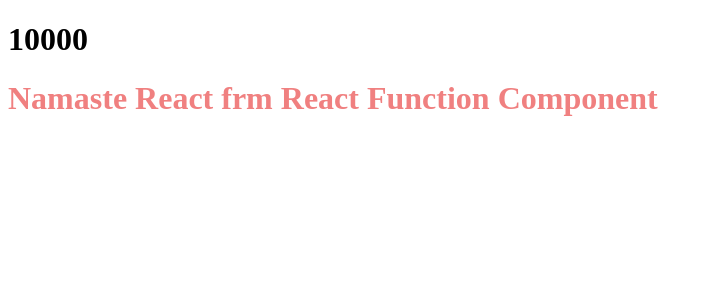
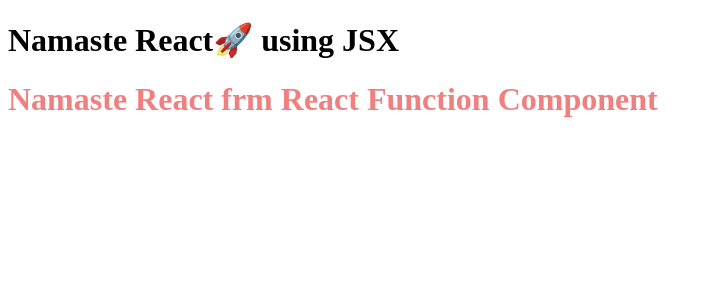
Before and after one commit to ayushjaiswal97/namaste_react, a React (Vite) app: page / in a window 1280 px wide. Shown: the top 300 px of the page, without its empty margins (0-713 px from the left). Built offline with nearby package versions, Linux system fonts and the light colour scheme.

Commit message:
Putting react element into the component using{}

```diff
--- a/App.js
+++ b/App.js
@@ -2,18 +2,17 @@
 import ReactDOM from "react-dom/client";
 
 // React Element
-const Title = () => (
+const title = (
   <h1 className="head" tabIndex="1">
     Namaste React🚀 using JSX
   </h1>
 );
 
-const number = 10000;
 
 // React Function Component - NEW
 const HeadingComponent = () => (
   <div id="container">
-      <h1>{number}</h1>
+      {title}
 
     <h1 className="heading">Namaste React frm React Function Component</h1>
   </div>
```
